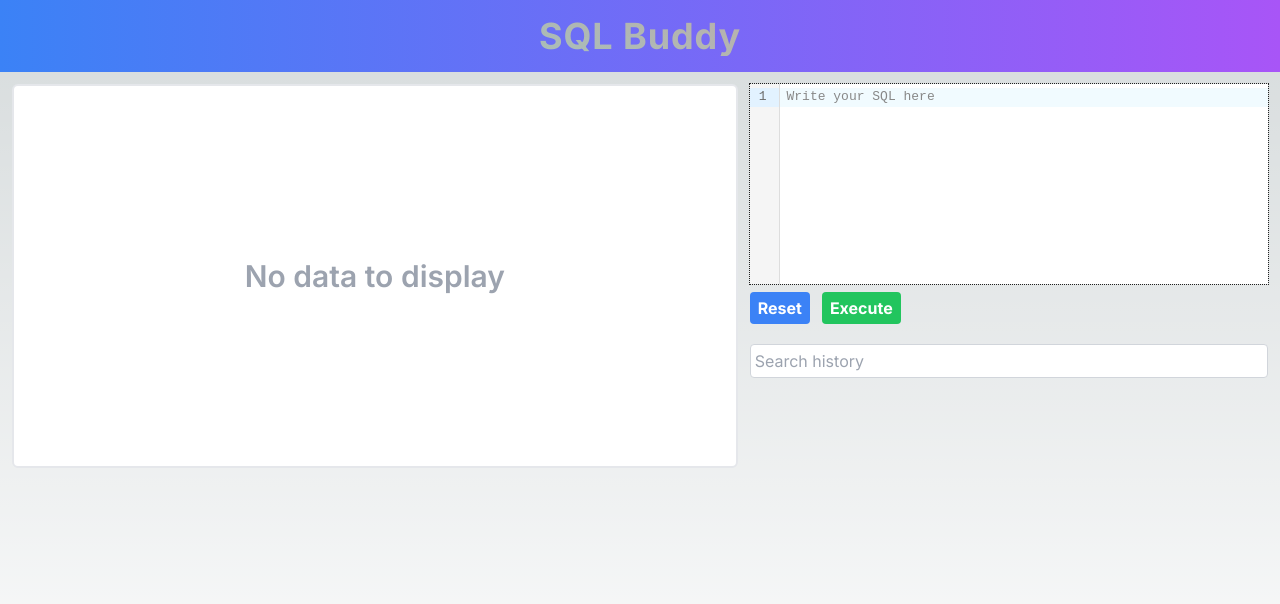
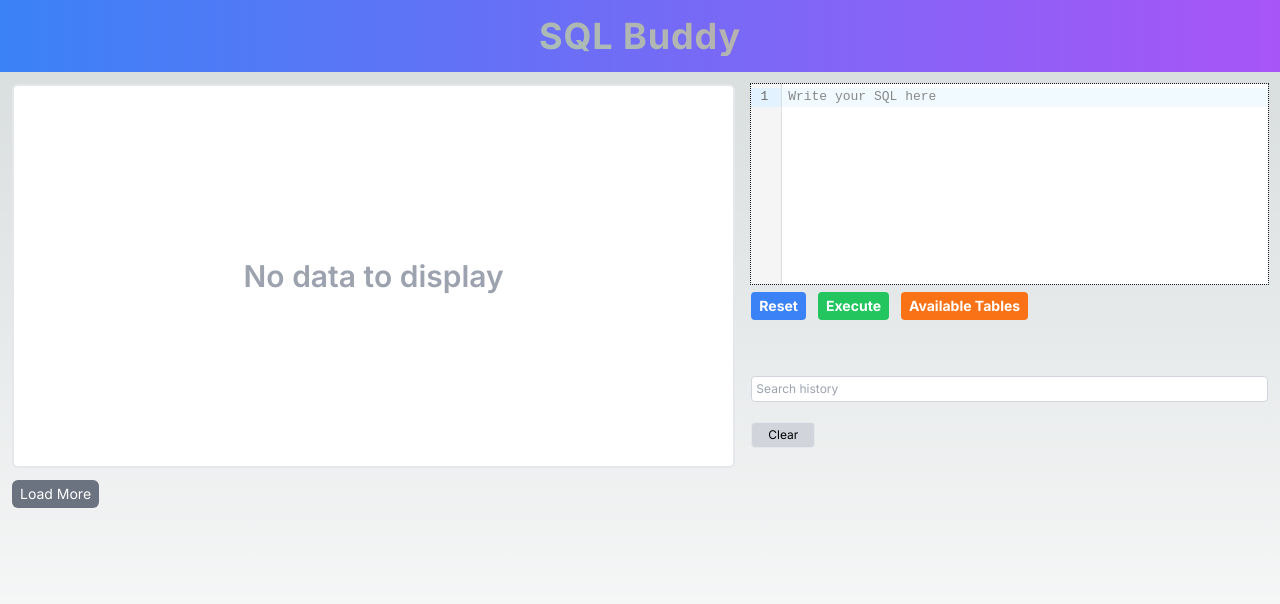
Before and after one commit to samarth4599/SqlBuddy, a Next.js app: page / in a window 1280 px wide. Shown: the top 604 px of the page. Built offline with nearby package versions, Linux system fonts and the light colour scheme.

Commit message:
added toasts and refactored multiple components

```diff
--- a/package.json
+++ b/package.json
@@ -17,6 +17,7 @@
     "react": "^18",
     "react-dom": "^18",
     "react-papaparse": "^4.4.0",
+    "react-toastify": "^10.0.4",
     "zustand": "^4.5.1"
   },
   "devDependencies": {
--- a/src/app/components/history/index.tsx
+++ b/src/app/components/history/index.tsx
@@ -1,9 +1,11 @@
 "use client";
 import { useBoundStore } from "@/app/store/rootStore";
+import { onExecute } from "@/app/utilities/helpers";
 import React, { useState } from "react";
 
 const HistoryTable: React.FC = () => {
-  const { history } = useBoundStore((state) => state);
+  const { history, clearHistory, setData, setHistory, setState } =
+    useBoundStore((state) => state);
   const [searchTerm, setSearchTerm] = useState("");
 
   const handleInputChange = (e: React.ChangeEvent<HTMLInputElement>) => {
@@ -15,25 +17,34 @@ const HistoryTable: React.FC = () => {
   );
 
   return (
-    <div className="flex flex-col w-18">
+    <div className="flex flex-col w-20 md:w-full">
       <input
         type="text"
         placeholder="Search history"
         value={searchTerm}
         onChange={handleInputChange}
-        className="p-1 mb-2 border border-gray-300 rounded"
+        className="p-1 mb-2 border border-gray-300 rounded text-xs overflow-scroll"
       />
       <table className="w-full mt-1 overflow-scroll max-h-40 md:max-h-52 flex flex-col">
         <tbody>
           {filteredHistory.map((item) => (
             <tr className=" w-full flex" key={item}>
-              <button className="px-2 py-1 mb-2 font-semibold hover:bg-blue-200 w-full flex justify-center items-center">
+              <td
+                onClick={() => onExecute(item, setData, setState, setHistory)}
+                className=" cursor-pointer px-2 py-1 mb-2 font-semibold hover:bg-blue-200 w-full flex justify-center items-center text-sm"
+              >
                 {item}
-              </button>
+              </td>
             </tr>
           ))}
         </tbody>
       </table>
+      <button
+        onClick={clearHistory}
+        className="p-1 mt-2 border bg-gray-300 hover:bg-gray-500 rounded text-xs w-16"
+      >
+        Clear
+      </button>
     </div>
   );
 };
--- a/src/app/components/layoutBox/index.tsx
+++ b/src/app/components/layoutBox/index.tsx
@@ -6,11 +6,11 @@ import HistoryTable from "../history";
 
 const LayoutBox: React.FC = () => {
   return (
-    <div className="flex flex-col-reverse md:flex-row flex-grow p-3 gap-3">
+    <div className="flex flex-col-reverse md:flex-row flex-grow p-3 gap-14 md:gap-4">
       <div className="flex flex-grow flex-col w-full md:w-7/12 ">
         <Table />
       </div>
-      <div className="flex flex-grow md:flex-col w-full md:w-5/12 gap-5">
+      <div className="flex flex-grow md:flex-col w-full md:w-5/12 gap-4 md:gap-14">
         <SqlEditor />
         <HistoryTable />
       </div>
--- a/src/app/components/sqlEditor/index.tsx
+++ b/src/app/components/sqlEditor/index.tsx
@@ -1,11 +1,11 @@
 "use client";
-import { csvLink } from "@/app/constants/constants";
+import { csvArray } from "@/app/constants/constants";
 import { useBoundStore } from "@/app/store/rootStore";
-import { callApi } from "@/app/utilities/api";
-import { csvConverter } from "@/app/utilities/helpers";
+import { onExecute } from "@/app/utilities/helpers";
 import { sql } from "@codemirror/lang-sql";
 import CodeMirror from "@uiw/react-codemirror";
 import React, { useState } from "react";
+import { Zoom, toast } from "react-toastify";
 
 const SqlEditor: React.FC = () => {
   const [value, setValue] = useState<string>("");
@@ -16,10 +16,20 @@ const SqlEditor: React.FC = () => {
   const onReset = () => {
     setValue("");
   };
-  const onExecute = async () => {
-    const getCSV = await callApi(csvLink("customers"), setState);
-    csvConverter(getCSV, setData);
-    setHistory(value);
+
+  const onTableClick = () => {
+    toast(`Available tables are: ${csvArray.join(", ")}`, {
+      position: "top-center",
+      type: "info",
+      autoClose: 8000,
+      hideProgressBar: false,
+      closeOnClick: true,
+      pauseOnHover: true,
+      draggable: true,
+      progress: undefined,
+      theme: "light",
+      transition: Zoom,
+    });
   };
   return (
     <div className="flex flex-grow md:flex-grow-0 flex-col">
@@ -36,15 +46,21 @@ const SqlEditor: React.FC = () => {
       <div className="flex gap-3 mt-2">
         <button
           onClick={onReset}
-          className="bg-blue-500 hover:bg-blue-700 text-white font-bold py-1 px-2 rounded"
+          className="bg-blue-500 hover:bg-blue-700 text-white font-bold py-1 px-2 rounded text-sm"
         >
           Reset
         </button>
         <button
-          onClick={onExecute}
-          className="bg-green-500 hover:bg-green-700 text-white font-bold py-1 px-2 rounded"
+          onClick={() => onExecute(value, setData, setState, setHistory)}
+          className="bg-green-500 hover:bg-green-700 text-white font-bold py-1 px-2 rounded text-sm"
         >
           Execute
+        </button>
+        <button
+          onClick={onTableClick}
+          className="bg-orange-500 hover:bg-orange-700 text-white font-bold py-1 px-2 rounded text-sm"
+        >
+          Available Tables
         </button>
       </div>
     </div>
--- a/src/app/components/table/index.tsx
+++ b/src/app/components/table/index.tsx
@@ -1,39 +1,38 @@
 "use client";
+import React, { useMemo, useState } from "react";
 import { useBoundStore } from "@/app/store/rootStore";
-import React, { useMemo } from "react";
 import LoadingAnimation from "../loader";
 
 const Table: React.FC = () => {
-  const { data: newData, state } = useBoundStore((state) => state);
+  const { data, state } = useBoundStore((state) => state);
+  const [visibleRows, setVisibleRows] = useState<number>(15);
 
-  const data = useMemo(() => {
-    return newData;
-  }, [newData]);
-
-  const content = useMemo(() => {
-    switch (state) {
-      case "loading": {
-        return (
+  const loading = useMemo(
+    () => (
       <div className="flex justify-center items-center h-full">
         <LoadingAnimation />
       </div>
+    ),
+    []
   );
-      }
-      case "success": {
-        if (data.length === 0) {
-          return (
+
+  const noData = useMemo(
+    () => (
       <div className="flex justify-center items-center h-full">
         <span className="text-3xl text-gray-400 font-semibold">
           No data to display
         </span>
       </div>
+    ),
+    []
   );
-        }
-        return (
+
+  const table = useMemo(
+    () => (
       <table className="min-w-full divide-y divide-gray-200 bg-white">
         <thead className="bg-gray-50">
           <tr>
-                {data[0].map((header, index) => (
+            {data.at(0)?.map((header, index) => (
               <th
                 key={index}
                 scope="col"
@@ -45,7 +44,7 @@ const Table: React.FC = () => {
           </tr>
         </thead>
         <tbody className="bg-white divide-y divide-gray-200">
-              {data.slice(1, 14).map((row, rowIndex) => (
+          {data.slice(1, visibleRows + 1).map((row, rowIndex) => (
             <tr key={rowIndex}>
               {row.map((cell, cellIndex) => (
                 <td
@@ -59,16 +58,43 @@ const Table: React.FC = () => {
           ))}
         </tbody>
       </table>
+    ),
+    [data, visibleRows]
   );
-      }
+
+  const content = useMemo(() => {
+    switch (state) {
+      case "loading":
+        return loading;
+      case "error":
+      case "success":
+        return data.length === 0 ? noData : table;
       default:
         return null;
     }
-  }, [data, state]);
+    // eslint-disable-next-line react-hooks/exhaustive-deps
+  }, [state, data, visibleRows]);
+
+  const loadMore = () => {
+    setVisibleRows((prev) => Math.min(prev + 15, data.length));
+  };
+
+  const allDataRendered = visibleRows >= data.length;
 
   return (
+    <div>
       <div className="overflow-scroll h-96 rounded-md border-2 border-gray-200 bg-white">
         {content}
+      </div>
+      <button
+        disabled={allDataRendered}
+        onClick={loadMore}
+        className={`${
+          allDataRendered ? "bg-gray-500" : "bg-blue-500 hover:bg-blue-700"
+        } text-white px-2 py-1 rounded-md mt-3 text-sm`}
+      >
+        Load More
+      </button>
     </div>
   );
 };
--- a/src/app/constants/constants.ts
+++ b/src/app/constants/constants.ts
@@ -1,2 +1,15 @@
 export const csvLink = (csv: string) =>
   `https://api.github.com/repos/graphql-compose/graphql-compose-examples/contents/examples/northwind/data/csv/${csv}.csv`;
+
+export const csvArray = [
+  "categories",
+  "customers",
+  "employees",
+  "order_details",
+  "orders",
+  "products",
+  "shippers",
+  "suppliers",
+  "territories",
+  "regions",
+];
--- a/src/app/screens/homeScreen/index.tsx
+++ b/src/app/screens/homeScreen/index.tsx
@@ -3,12 +3,15 @@
 import Header from "@/app/components/header";
 import LayoutBox from "@/app/components/layoutBox";
 import React from "react";
+import { ToastContainer } from "react-toastify";
+import "react-toastify/dist/ReactToastify.css";
 
 const HomeScreen: React.FC = () => {
   return (
     <div className=" flex flex-col flex-grow">
       <Header />
       <LayoutBox />
+      <ToastContainer />
     </div>
   );
 };
--- a/src/app/store/dataSlice.ts
+++ b/src/app/store/dataSlice.ts
@@ -9,6 +9,7 @@ export interface DataSlice {
   setData: (data: TTableData) => void;
   history: string[];
   setHistory: (text: string) => void;
+  clearHistory: () => void;
   state: TScreenState;
   setState: (state: TScreenState) => void;
 }
@@ -24,8 +25,11 @@ const createDataSlice: StateCreator<
   history: [],
   setHistory: (text: string) =>
     set((state) => ({
-      history: [text, ...state.history],
+      history: state.history.includes(text)
+        ? state.history
+        : [text, ...state.history],
     })),
+  clearHistory: () => set({ history: [] }),
   state: "success",
   setState: (state: TScreenState) => set({ state }),
 });
--- a/src/app/utilities/helpers.ts
+++ b/src/app/utilities/helpers.ts
@@ -1,5 +1,8 @@
 import { readString } from "react-papaparse";
-import { TTableData } from "../constants/interfaces";
+import { TScreenState, TTableData } from "../constants/interfaces";
+import { csvArray, csvLink } from "../constants/constants";
+import { callApi } from "./api";
+import { Bounce, toast } from "react-toastify";
 
 export const csvConverter = (
   data: any,
@@ -12,3 +15,51 @@ export const csvConverter = (
     complete: (results: any) => setData(results.data),
   });
 };
+
+export const findCSVTable = (query: string): string | null => {
+  // Convert the query to lowercase for case-insensitive matching
+  const lowerCaseQuery = query.toLowerCase();
+
+  // Find the first table name from csvArray present in the query
+  const tableName = csvArray.find((tableName) =>
+    lowerCaseQuery.includes(tableName.toLowerCase())
+  );
+
+  // Return the matching table name or null if not found
+  return tableName ?? null;
+};
+
+export const onExecute = async (
+  value: string,
+  setData: (data: TTableData) => void,
+  setState: (state: TScreenState) => void,
+  setHistory: (text: string) => void
+) => {
+  try {
+    const table = findCSVTable(value);
+    if (table) {
+      setState("loading");
+      const getCSV = await callApi(csvLink(table));
+      csvConverter(getCSV, setData);
+      setHistory(value);
+      setState("success");
+    } else {
+      throw new Error("Invalid SQL");
+    }
+  } catch (e: any) {
+    toast(e.message ?? "Something went wrong", {
+      position: "top-right",
+      type: "error",
+      autoClose: 5000,
+      hideProgressBar: false,
+      closeOnClick: true,
+      pauseOnHover: true,
+      draggable: true,
+      progress: undefined,
+      theme: "light",
+      transition: Bounce,
+    });
+    setState("error");
+    setData([]);
+  }
+};
```
Also changed, not shown: src/app/utilities/api.ts (+3 -10 lines), 1 other file (tests, documents, lock files or other folders). Lines whose indentation alone changed are shown as unchanged.
